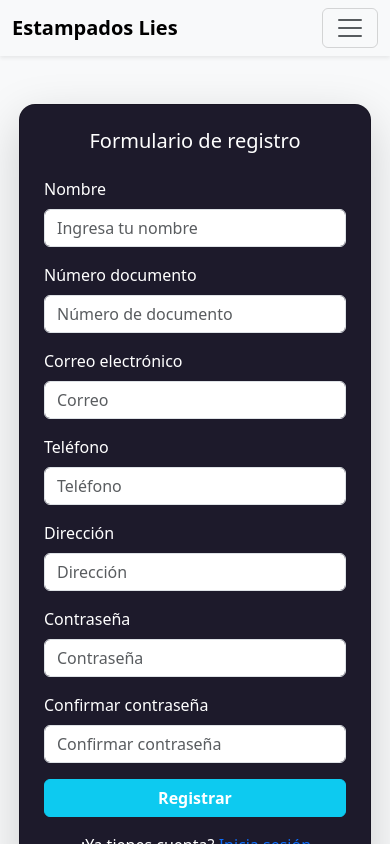
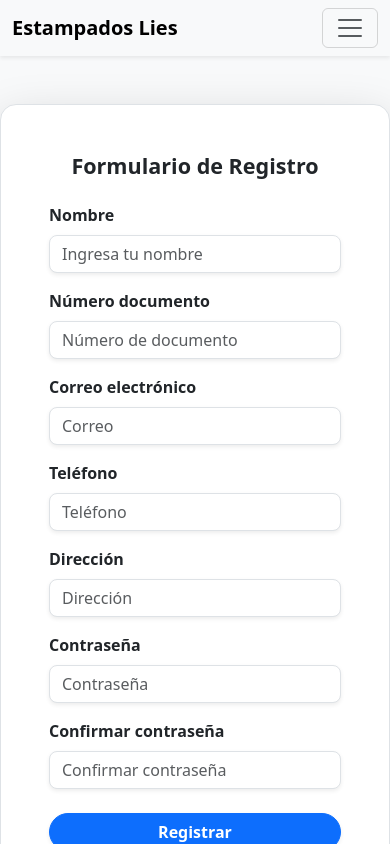
Before and after one commit to Sebastian-Medina185/Stamplab, a React (Vite) app: page /signup in a window 390 px wide. Shown: the top 844 px of the page. Built offline with nearby package versions, Linux system fonts and the light colour scheme; the HTML template or start-up script is replaced by a standard one.

Commit message:
ultima version

```diff
--- a/src/components/auth/Login.jsx
+++ b/src/components/auth/Login.jsx
@@ -1,5 +1,6 @@
-import { Form, Button, Card } from "react-bootstrap";
+import { Form, Button, Card, Row, Col } from "react-bootstrap";
 import { Link } from "react-router-dom";
+import fondo from '../../assets/images/imagenfondo.png'; // ✅ imagen importada
 import NavbarComponent from "../landing/NavBarLanding";
 import FooterComponent from "../landing/footer";
 
@@ -11,43 +12,86 @@ const LoginLanding = () => {
             <div className="d-flex justify-content-center align-items-center py-5 bg-light">
                 <Card
                     style={{
-                        width: "22rem",
-                        backgroundColor: "#1d1a2b",
-                        color: "#fff",
+                        width: "60rem",
+                        backgroundColor: "#ffffff",
+                        color: "#212529",
+                        border: "1px solid #dee2e6",
                     }}
-                    className="p-4 shadow-lg rounded-4"
+                    className="shadow-lg rounded-4 overflow-hidden"
                 >
-                    <h5 className="text-center mb-4">Formulario de Inicio de Sesión</h5>
+                    <Row className="g-0">
+                        {/* Columna Izquierda - Imagen */}
+                        <Col md={6} className="d-none d-md-block">
+                            <div
+                                style={{
+                                    backgroundImage: `url(${fondo})`, // ✅ ahora sí carga la imagen
+                                    backgroundSize: "cover",
+                                    backgroundPosition: "center",
+                                    height: "100%",
+                                    width: "100%",
+                                }}
+                            ></div>
+                        </Col>
+
+                        {/* Columna Derecha - Formulario */}
+                        <Col md={6} className="p-5 d-flex flex-column justify-content-center">
+                            <h4 className="text-center mb-4 fw-bold text-dark">
+                                Formulario de Inicio de Sesión
+                            </h4>
 
                             <Form>
                                 <Form.Group className="mb-3">
-                            <Form.Label>Correo electrónico</Form.Label>
-                            <Form.Control type="text" placeholder="Ingresa tu nombre" />
+                                    <Form.Label className="fw-semibold">Correo electrónico</Form.Label>
+                                    <Form.Control
+                                        type="email"
+                                        placeholder="Ingresa tu correo electrónico"
+                                        className="rounded-3 shadow-sm"
+                                    />
                                 </Form.Group>
 
-                        <Form.Group className="mb-3">
-                            <Form.Label>Contraseña</Form.Label>
-                            <Form.Control type="text" placeholder="Ingresa tu contraseña" />
+                                <Form.Group className="mb-4">
+                                    <Form.Label className="fw-semibold">Contraseña</Form.Label>
+                                    <Form.Control
+                                        type="password"
+                                        placeholder="Ingresa tu contraseña"
+                                        className="rounded-3 shadow-sm"
+                                    />
                                 </Form.Group>
-
 
                                 {/* Botón que redirige */}
                                 <div className="d-grid mb-3">
                                     <Link to="/usuarios">
-                                <Button variant="info" className="text-white fw-bold w-100">
+                                        <Button
+                                            variant="primary"
+                                            className="fw-bold w-100 rounded-pill shadow-sm"
+                                        >
                                             Iniciar Sesión
                                         </Button>
                                     </Link>
                                 </div>
 
-                        <p className="text-center mb-0">
-                            ¿No tienes una Cuenta? <Link to='/signup' className="text-decoration-none">Registrarme</Link>
-                        </p> <br />
-                        <p className="text-center mb-0">
+                                <p className="text-center mb-0 text-secondary">
+                                    ¿No tienes una cuenta?{" "}
+                                    <Link
+                                        to="/signup"
+                                        className="fw-semibold text-primary text-decoration-none"
+                                    >
+                                        Registrarme
+                                    </Link>
+                                </p>
+                                <br />
+                                <p className="text-center mb-0 text-secondary">
                                     ¿Has olvidado tu contraseña? <br />
-                            <Link to='/recuperarcontraseña' className="text-decoration-none">Recuperar contraseña</Link>
+                                    <Link
+                                        to="/recuperarcontraseña"
+                                        className="fw-semibold text-primary text-decoration-none"
+                                    >
+                                        Recuperar contraseña
+                                    </Link>
                                 </p>
                             </Form>
+                        </Col>
+                    </Row>
                 </Card>
             </div>
 
--- a/src/components/auth/Recuperarcontraseña.jsx
+++ b/src/components/auth/Recuperarcontraseña.jsx
@@ -12,8 +12,8 @@ const RecuperarContraseña = () => {
                 <Card
                     style={{
                         width: "22rem",
-                        backgroundColor: "#1d1a2b",
-                        color: "#fff",
+                        backgroundColor: "#fff", // Fondo blanco
+                        color: "#000", // Texto negro
                     }}
                     className="p-4 shadow-lg rounded-4"
                 >
@@ -21,19 +21,23 @@ const RecuperarContraseña = () => {
 
                     <Form>
                         <Form.Group className="mb-3">
-                            <Form.Label>Introduce tu correo electronico  asociado a tu cuenta para restablecer </Form.Label>
-                            <Form.Control type="text" placeholder="Ingresa tu correo electronico" />
+                            <Form.Label>
+                                Introduce tu correo electrónico asociado a tu cuenta para restablecer
+                            </Form.Label>
+                            <Form.Control
+                                type="email"
+                                placeholder="Ingresa tu correo electrónico"
+                            />
                         </Form.Group>
 
                         {/* Botón que redirige */}
                         <div className="d-grid mb-3">
                             <Link to="/restablecercontraseña">
-                                <Button variant="info" className="text-white fw-bold w-100">
+                                <Button variant="primary" className="fw-bold w-100">
                                     Enviar
                                 </Button>
                             </Link>
                         </div>
-
                     </Form>
                 </Card>
             </div>
--- a/src/components/auth/Registro.jsx
+++ b/src/components/auth/Registro.jsx
@@ -1,5 +1,6 @@
-import { Form, Button, Card } from "react-bootstrap";
+import { Form, Button, Card, Row, Col } from "react-bootstrap";
 import { Link } from "react-router-dom";
+import fondo from "../../assets/images/imagenfondo.png"; // ✅ imagen importada
 import NavbarComponent from "../landing/NavBarLanding";
 import FooterComponent from "../landing/footer";
 
@@ -11,63 +12,139 @@ const RegistroLanding = () => {
             <div className="d-flex justify-content-center align-items-center py-5 bg-light">
                 <Card
                     style={{
-                        width: "22rem",
-                        backgroundColor: "#1d1a2b",
-                        color: "#fff",
+                        width: "65rem",
+                        backgroundColor: "#ffffff",
+                        color: "#212529",
+                        border: "1px solid #dee2e6",
                     }}
-                    className="p-4 shadow-lg rounded-4"
+                    className="shadow-lg rounded-4 overflow-hidden"
                 >
-                    <h5 className="text-center mb-4">Formulario de registro</h5>
+                    <Row className="g-0">
+                        {/* Columna Izquierda - Imagen */}
+                        <Col md={6} className="d-none d-md-block">
+                            <div
+                                style={{
+                                    backgroundImage: `url(${fondo})`,
+                                    backgroundSize: "cover",
+                                    backgroundPosition: "center",
+                                    height: "100%",
+                                    width: "100%",
+                                }}
+                            ></div>
+                        </Col>
+
+                        {/* Columna Derecha - Formulario */}
+                        <Col md={6} className="p-5 d-flex flex-column justify-content-center">
+                            <h4 className="text-center mb-4 fw-bold text-dark">
+                                Formulario de Registro
+                            </h4>
 
                             <Form>
+                                <Row>
+                                    <Col md={6}>
                                         <Form.Group className="mb-3">
-                            <Form.Label>Nombre</Form.Label>
-                            <Form.Control type="text" placeholder="Ingresa tu nombre" />
+                                            <Form.Label className="fw-semibold">Nombre</Form.Label>
+                                            <Form.Control
+                                                type="text"
+                                                placeholder="Ingresa tu nombre"
+                                                className="rounded-3 shadow-sm"
+                                            />
                                         </Form.Group>
+                                    </Col>
 
+                                    <Col md={6}>
                                         <Form.Group className="mb-3">
-                            <Form.Label>Número documento</Form.Label>
-                            <Form.Control type="text" placeholder="Número de documento" />
+                                            <Form.Label className="fw-semibold">Número documento</Form.Label>
+                                            <Form.Control
+                                                type="text"
+                                                placeholder="Número de documento"
+                                                className="rounded-3 shadow-sm"
+                                            />
                                         </Form.Group>
+                                    </Col>
+                                </Row>
 
+                                <Row>
+                                    <Col md={6}>
                                         <Form.Group className="mb-3">
-                            <Form.Label>Correo electrónico</Form.Label>
-                            <Form.Control type="email" placeholder="Correo" />
+                                            <Form.Label className="fw-semibold">Correo electrónico</Form.Label>
+                                            <Form.Control
+                                                type="email"
+                                                placeholder="Correo"
+                                                className="rounded-3 shadow-sm"
+                                            />
                                         </Form.Group>
+                                    </Col>
 
+                                    <Col md={6}>
                                         <Form.Group className="mb-3">
-                            <Form.Label>Teléfono</Form.Label>
-                            <Form.Control type="text" placeholder="Teléfono" />
+                                            <Form.Label className="fw-semibold">Teléfono</Form.Label>
+                                            <Form.Control
+                                                type="text"
+                                                placeholder="Teléfono"
+                                                className="rounded-3 shadow-sm"
+                                            />
                                         </Form.Group>
+                                    </Col>
+                                </Row>
 
+                                <Row>
+                                    <Col md={6}>
                                         <Form.Group className="mb-3">
-                            <Form.Label>Dirección</Form.Label>
-                            <Form.Control type="text" placeholder="Dirección" />
+                                            <Form.Label className="fw-semibold">Dirección</Form.Label>
+                                            <Form.Control
+                                                type="text"
+                                                placeholder="Dirección"
+                                                className="rounded-3 shadow-sm"
+                                            />
                                         </Form.Group>
+                                    </Col>
 
+                                    <Col md={6}>
                                         <Form.Group className="mb-3">
-                            <Form.Label>Contraseña</Form.Label>
-                            <Form.Control type="password" placeholder="Contraseña" />
+                                            <Form.Label className="fw-semibold">Contraseña</Form.Label>
+                                            <Form.Control
+                                                type="password"
+                                                placeholder="Contraseña"
+                                                className="rounded-3 shadow-sm"
+                                            />
                                         </Form.Group>
+                                    </Col>
+                                </Row>
 
-                        <Form.Group className="mb-3">
-                            <Form.Label>Confirmar contraseña</Form.Label>
-                            <Form.Control type="password" placeholder="Confirmar contraseña" />
+                                <Form.Group className="mb-4">
+                                    <Form.Label className="fw-semibold">Confirmar contraseña</Form.Label>
+                                    <Form.Control
+                                        type="password"
+                                        placeholder="Confirmar contraseña"
+                                        className="rounded-3 shadow-sm"
+                                    />
                                 </Form.Group>
 
                                 {/* Botón que redirige */}
                                 <div className="d-grid mb-3">
                                     <Link to="/login">
-                                <Button variant="info" className="text-white fw-bold w-100">
+                                        <Button
+                                            variant="primary"
+                                            className="fw-bold w-100 rounded-pill shadow-sm"
+                                        >
                                             Registrar
                                         </Button>
                                     </Link>
                                 </div>
 
-                        <p className="text-center mb-0">
-                            ¿Ya tienes cuenta? <Link to='/login' className="text-decoration-none">Inicia sesión</Link>
+                                <p className="text-center mb-0 text-secondary">
+                                    ¿Ya tienes cuenta?{" "}
+                                    <Link
+                                        to="/login"
+                                        className="fw-semibold text-primary text-decoration-none"
+                                    >
+                                        Inicia sesión
+                                    </Link>
                                 </p>
                             </Form>
+                        </Col>
+                    </Row>
                 </Card>
             </div>
 
--- a/src/components/landing/EditarPerfil.jsx
+++ b/src/components/landing/EditarPerfil.jsx
@@ -1,4 +1,4 @@
-import { Form, Button, Card } from "react-bootstrap";
+import { Form, Card } from "react-bootstrap";
 import NavbarComponent from "./NavBarLanding";
 import FooterComponent from "./footer";
 import { Link } from "react-router-dom";
@@ -11,42 +11,68 @@ const EditarPerfil = () => {
             <div className="d-flex justify-content-center align-items-center py-5 bg-light">
                 <Card
                     style={{
-                        width: "28rem",
-                        backgroundColor: "#1d1a2b",
-                        color: "#fff",
+                        width: "32rem",
+                        backgroundColor: "#ffffff",
+                        color: "#212529",
+                        border: "1px solid #dee2e6",
                     }}
                     className="p-4 shadow-lg rounded-4"
                 >
-                    <h4 className="text-center mb-4">Editar Perfil</h4>
+                    <h4 className="text-center mb-4 fw-bold text-dark">
+                        Editar Perfil
+                    </h4>
 
                     <Form>
                         <Form.Group className="mb-3">
-                            <Form.Label>Nombre</Form.Label>
-                            <Form.Control type="text" defaultValue="pepito perez" />
+                            <Form.Label className="fw-semibold">Nombre</Form.Label>
+                            <Form.Control
+                                type="text"
+                                defaultValue="pepito perez"
+                                className="rounded-3 shadow-sm"
+                            />
                         </Form.Group>
 
                         <Form.Group className="mb-3">
-                            <Form.Label>Número documento</Form.Label>
-                            <Form.Control type="text" defaultValue="129292929202020" />
+                            <Form.Label className="fw-semibold">Número documento</Form.Label>
+                            <Form.Control
+                                type="text"
+                                defaultValue="129292929202020"
+                                className="rounded-3 shadow-sm"
+                            />
                         </Form.Group>
 
                         <Form.Group className="mb-3">
-                            <Form.Label>Correo electrónico</Form.Label>
-                            <Form.Control type="email" defaultValue="pepito@gmail.com" />
+                            <Form.Label className="fw-semibold">Correo electrónico</Form.Label>
+                            <Form.Control
+                                type="email"
+                                defaultValue="pepito@gmail.com"
+                                className="rounded-3 shadow-sm"
+                            />
                         </Form.Group>
 
                         <Form.Group className="mb-3">
-                            <Form.Label>Teléfono</Form.Label>
-                            <Form.Control type="text" defaultValue="31077532414" />
+                            <Form.Label className="fw-semibold">Teléfono</Form.Label>
+                            <Form.Control
+                                type="text"
+                                defaultValue="31077532414"
+                                className="rounded-3 shadow-sm"
+                            />
                         </Form.Group>
 
-                        <Form.Group className="mb-3">
-                            <Form.Label>Contraseña</Form.Label>
-                            <Form.Control type="password" defaultValue="12345678" />
+                        <Form.Group className="mb-4">
+                            <Form.Label className="fw-semibold">Contraseña</Form.Label>
+                            <Form.Control
+                                type="password"
+                                defaultValue="12345678"
+                                className="rounded-3 shadow-sm"
+                            />
                         </Form.Group>
 
                         <div className="d-flex justify-content-center">
-                            <Link to='/login' className="btn btn-info text-white fw-bold w-50">
+                            <Link
+                                to="/login"
+                                className="btn btn-success fw-bold w-50 rounded-pill shadow-sm"
+                            >
                                 Guardar Cambios
                             </Link>
                         </div>
```
Also changed, not shown: 1 other file (tests, documents, lock files or other folders). Lines whose indentation alone changed are shown as unchanged.
